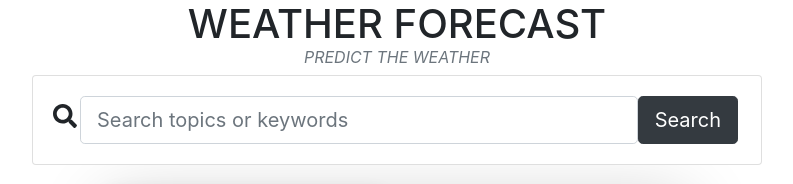
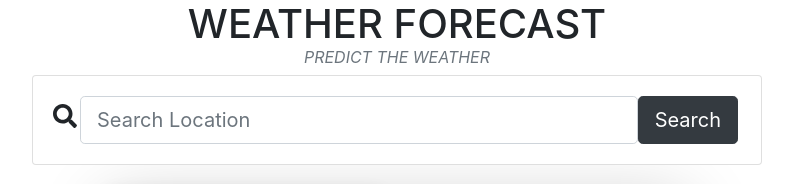
Before and after one commit to TejasviRaj/weather-react-redux, a React (Create React App) app: page / in a window 1280 px wide. Shown: the top 184 px of the page, without its empty margins (243-1036 px from the left). Built offline with nearby package versions, Linux system fonts and the light colour scheme; no server answers; grey boxes are pictures that could not be loaded; some icons are missing; a web font is replaced by a local one.

Commit message:
Changed placeholder text

```diff
--- a/src/Components/SearchBar/SearchBar.tsx
+++ b/src/Components/SearchBar/SearchBar.tsx
@@ -23,7 +23,7 @@ const SearchBar = (props: PropTypes) => {
                                         <i className="fas fa-search h4 text-body"></i>
                                     </div>
                                     <div className="col">
-                                        <input className="form-control form-control-lg form-control-borderless" type="search" placeholder="Search topics or keywords" value = {props.searchText} onChange = {(e) => handleChange(e)}/>
+                                        <input className="form-control form-control-lg form-control-borderless" type="search" placeholder="Search Location" value = {props.searchText} onChange = {(e) => handleChange(e)}/>
                                     </div>
                                     <div className="col-auto">
                                         <button className="btn btn-lg btn-dark" type="submit">Search</button>
```
